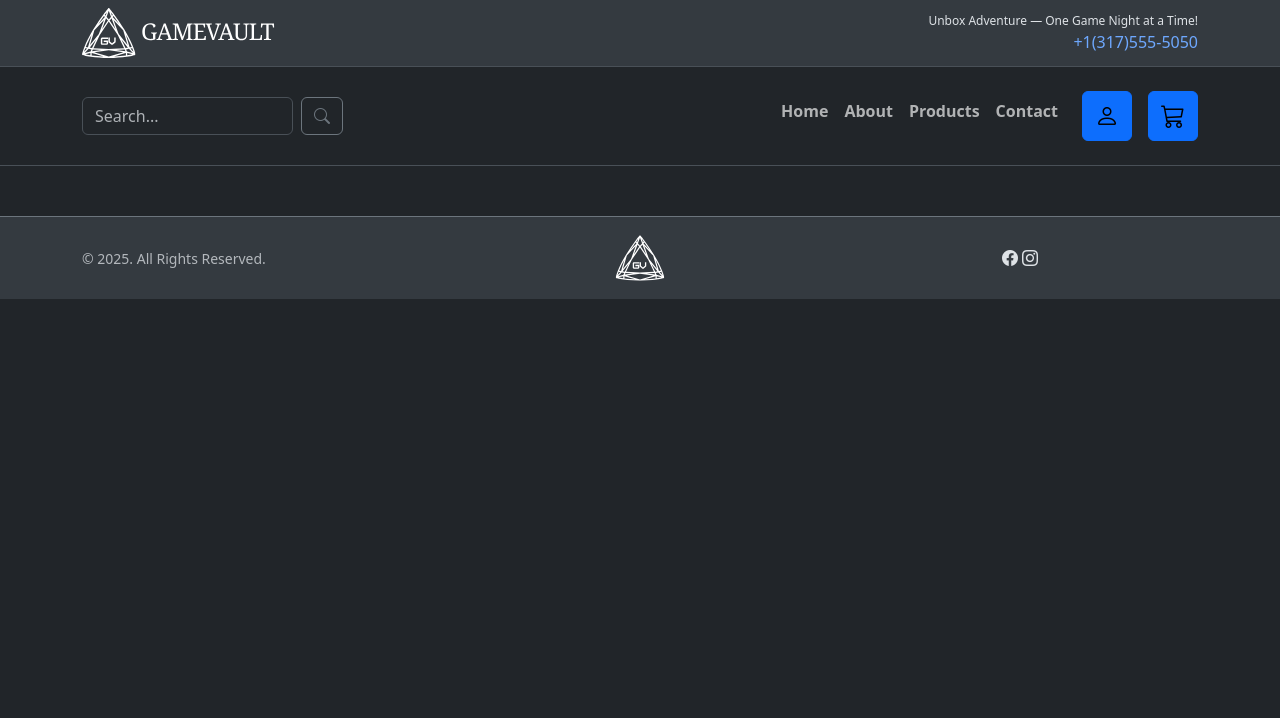
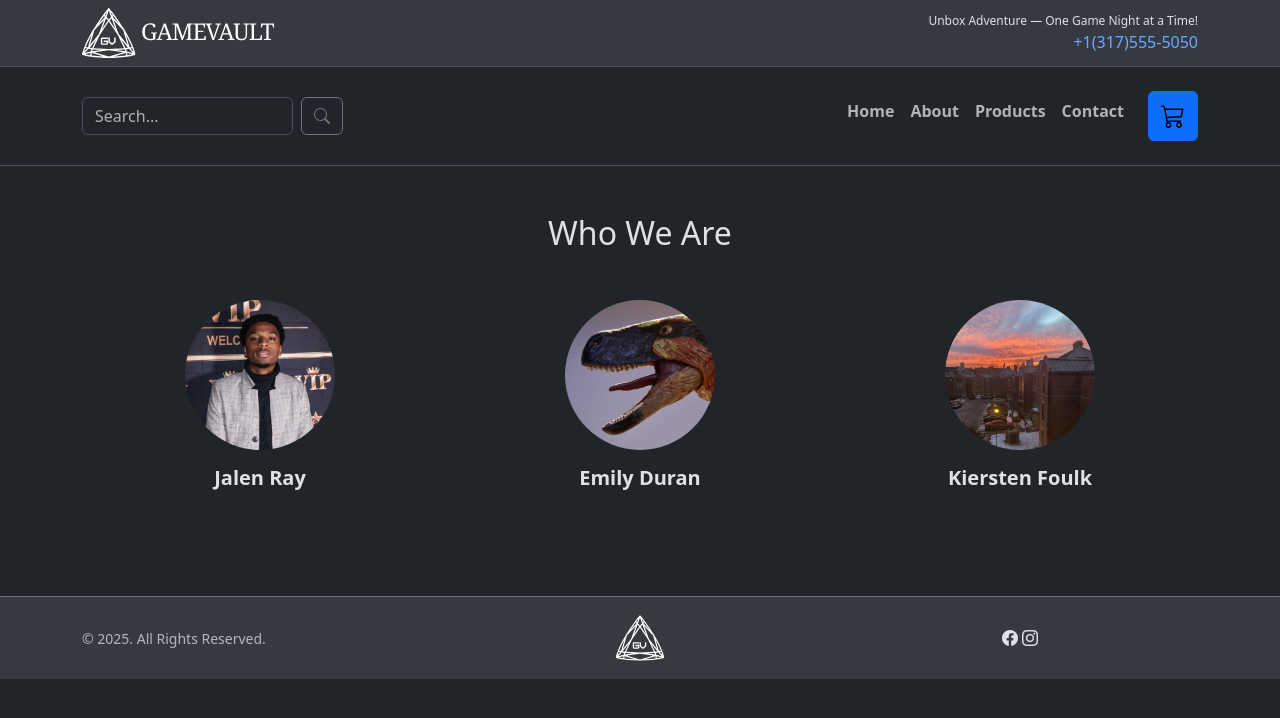
Before and after one commit to kafoulk/GameVault, a PHP site: page /public/pages/about.php in a window 1280 px wide. Shown: the top 718 px of the page. Run offline with PHP 8.4, Linux system fonts and the light colour scheme; some libraries are stand-ins or nearby versions.

```diff
--- a/includes/header.php
+++ b/includes/header.php
@@ -58,8 +58,8 @@ if (!in_array($page, $valid_pages)) {
             <div class="container">
                 <div class="row align-items-center">
                     <div class="col-lg-3 col-md-4 col-12">
-                        <form class="d-flex" id="search">
-                            <input id="search_input" class="form-control me-2" type="search" placeholder="Search..." aria-label="Search">
+                        <form class="d-flex" id="search" method="GET" action="/../../GameVault/public/pages/searchResults.php">
+                            <input id="search_input" name="q" class="form-control me-2" type="search" placeholder="Search..." aria-label="Search">
                             <button class="btn btn-outline-secondary" type="submit">
                                 <i class="bi bi-search"></i>
                             </button>
@@ -85,9 +85,6 @@ if (!in_array($page, $valid_pages)) {
                                         <a class="nav-link" href="../../public/pages/contact.php">Contact</a>
                                     </li>
                                     <li class="nav-item">
-                                        <a class="btn btn-primary ms-3" href="../../public/pages/login.php"><i class="bi bi-person fs-4"></i></a>
-                                    </li>
-                                    <li class="nav-item">
                                         <a class="btn btn-primary ms-3" href="../../public/pages/shoppingCart.php"><i class="bi bi-cart3 fs-4"></i></a>
                                     </li>
                                 </ul>
--- a/public/pages/about.php
+++ b/public/pages/about.php
@@ -1,5 +1,48 @@
 <?php include "../../includes/header.php";?>
 <main>
-
+    <section class="about-team py-5">
+        <div class="container">
+            <div class="row justify-content-center mb-4">
+                <div class="col-lg-8 text-center">
+                    <h2 class="mb-4">Who We Are</h2>
+                </div>
+            </div>
+            <div class="row g-4">
+                <div
+                        class="col-md-4 d-flex flex-column align-items-center text-center"
+                >
+                    <img
+                            src="../assets/images/jalen.jpg"
+                            alt="Jalen Ray"
+                            class="rounded-circle img-fluid mb-3"
+                            style="width: 150px; height: 150px; object-fit: cover"
+                    />
+                    <h5 class="fw-bold">Jalen Ray</h5>
+                </div>
+                <div
+                        class="col-md-4 d-flex flex-column align-items-center text-center"
+                >
+                    <img
+                            src="../assets/images/emily.jpg"
+                            alt="Emily Duran"
+                            class="rounded-circle img-fluid mb-3"
+                            style="width: 150px; height: 150px; object-fit: cover"
+                    />
+                    <h5 class="fw-bold">Emily Duran</h5>
+                </div>
+                <div
+                        class="col-md-4 d-flex flex-column align-items-center text-center"
+                >
+                    <img
+                            src="../assets/images/kiersten.jpg"
+                            alt="Kiersten Foulk"
+                            class="rounded-circle img-fluid mb-3"
+                            style="width: 150px; height: 150px; object-fit: cover"
+                    />
+                    <h5 class="fw-bold">Kiersten Foulk</h5>
+                </div>
+            </div>
+        </div>
+    </section>
 </main>
 <?php include "../../includes/footer.php"; ?>
--- a/public/pages/orderConfirmation.php
+++ b/public/pages/orderConfirmation.php
@@ -1,7 +1,8 @@
 <?php
 require_once '../../includes/header.php';
+require_once __DIR__ . '/../../includes/dbh.inc.php';
 
-$transaction_ref = htmlspecialchars($_GET['ref'] ?? 'UNKNOWN');
+$transaction_ref = htmlspecialchars($_GET['TXN'] ?? 'UNKNOWN');
 ?>
 
 <main class="container my-5 text-center">
--- a/public/pages/product_details.php
+++ b/public/pages/product_details.php
@@ -1,8 +1,5 @@
 <?php
-// Dynamically load header
 include "../../includes/header.php";
-
-// Connect to database
 require_once '../../includes/dbh.inc.php';
 
 // Check database connection
--- a/public/src/php/carousel.php
+++ b/public/src/php/carousel.php
@@ -12,7 +12,7 @@ $result = $conn->query($sql);
 <div class="carousel-wrapper">
     <div class="carousel" id="carousel">
         <?php while ($row = $result->fetch_assoc()): ?>
-            <div class="products">
+            <div class="featured-products">
                 <img
                         src="<?php echo $basePath . htmlspecialchars($row['image_url']); ?>"
                         alt="<?php echo htmlspecialchars($row['product_name']); ?>"
```
Also changed, not shown: public/pages/products.php (+8 -8 lines), public/pages/searchResults.php (+23 -4 lines), public/src/php/searchHandler.php (added, +40 -0 lines), public/assets/images/emily.jpg (added), public/assets/images/jalen.jpg (added), public/assets/images/kiersten.jpg (added).
